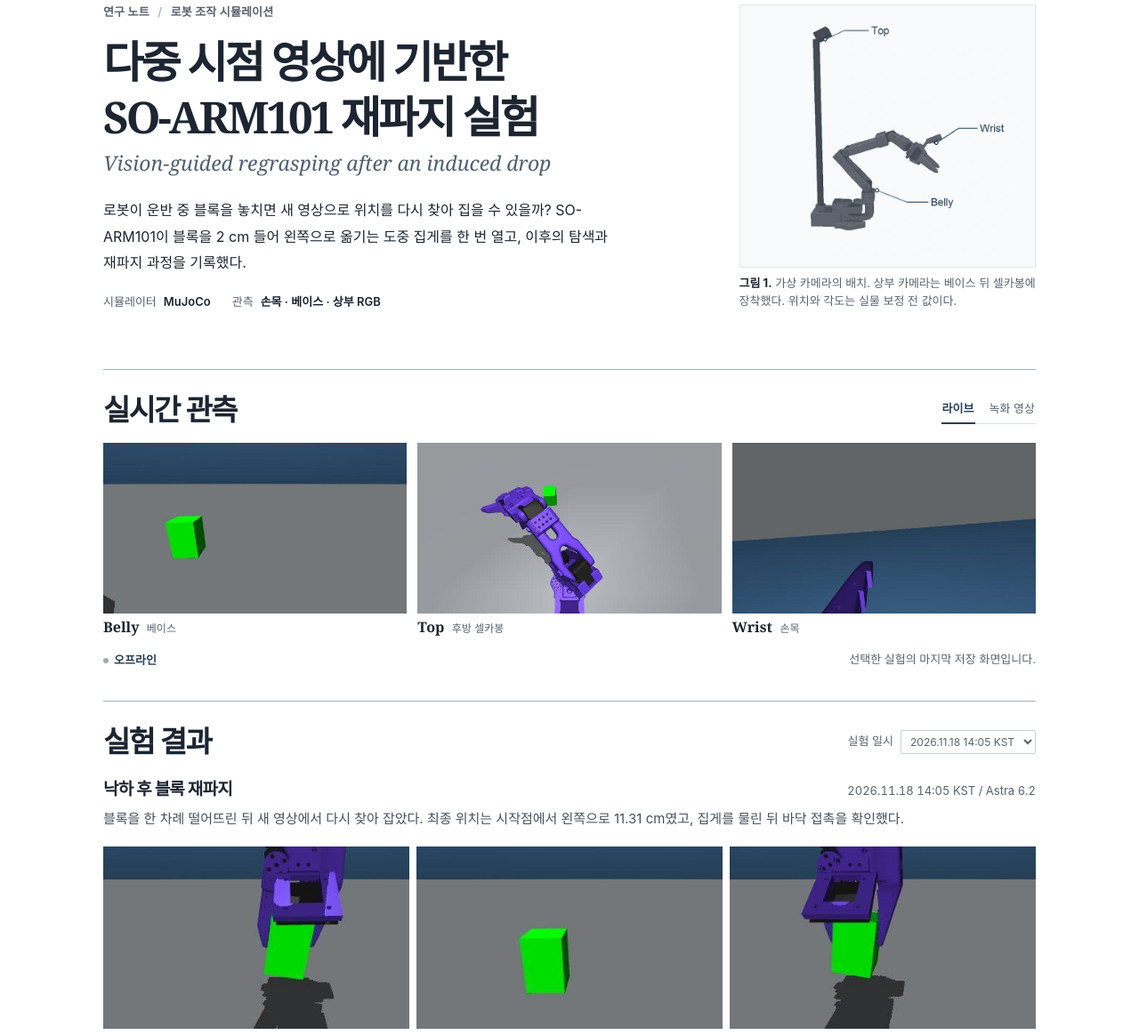
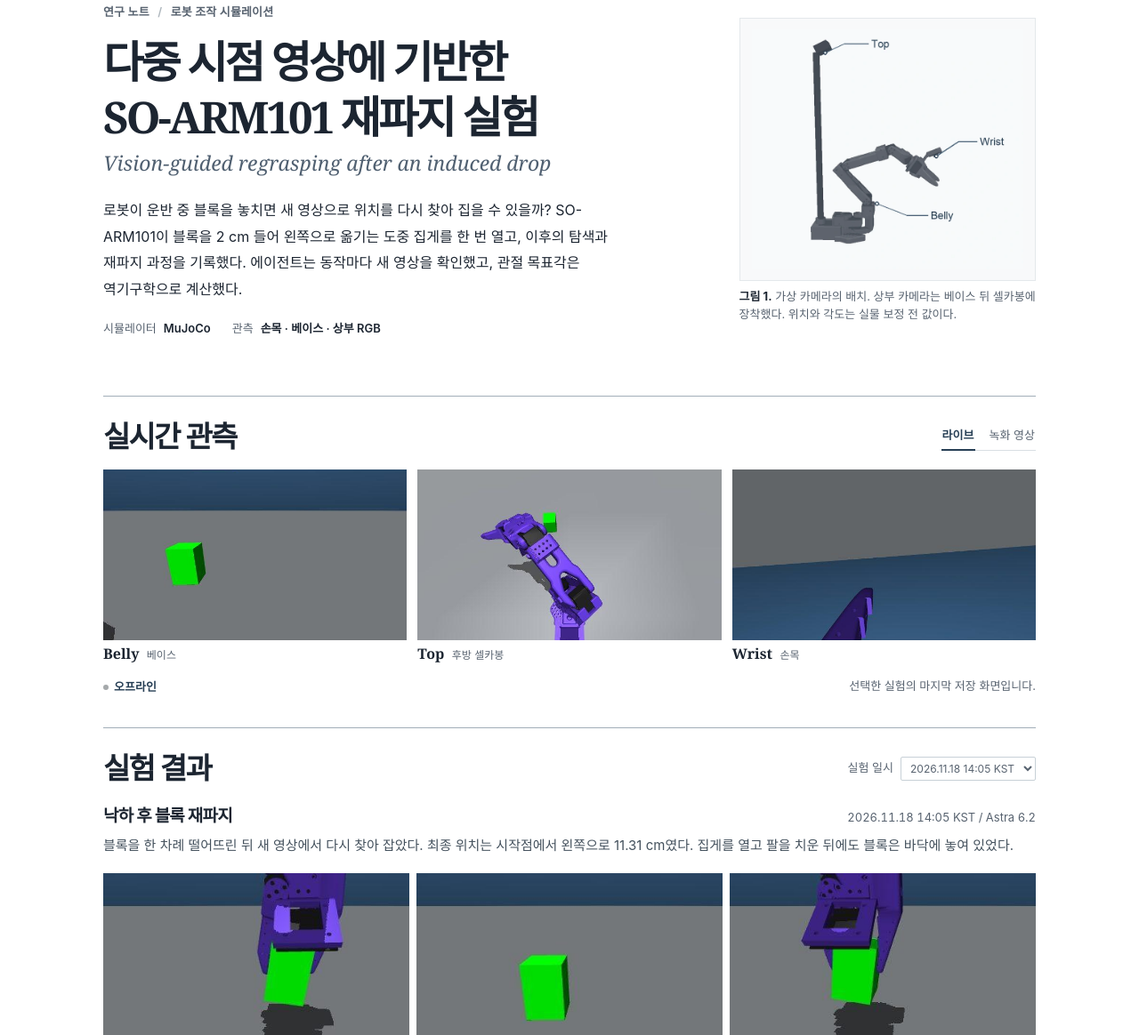
Before and after one commit to jhyeong687/so101-observatory, a plain HTML site: page docs/index.html in a window 1280 px wide. Shown: the part 137-1301 px from the top of the page at 89% size. Drawn offline with Linux system fonts and the light colour scheme; no server answers.

Commit message:
Clarify visual decision loop and final placement observation

```diff
--- a/docs/app.js
+++ b/docs/app.js
@@ -135,7 +135,7 @@ async function selectRun(id) {
   const result=run.result;
   const recovered=result.drops===1 && result.landed_after_drop && result.lifts_cm[1]>0 && result.second_carry_cm>0 && result.final_left_cm>0 && result.released_on_floor;
   byId("outcome").textContent=recovered
-    ? "블록을 한 차례 떨어뜨린 뒤 새 영상에서 다시 찾아 잡았다. 최종 위치는 시작점에서 왼쪽으로 "+result.final_left_cm+" cm였고, 집게를 물린 뒤 바닥 접촉을 확인했다."
+    ? "블록을 한 차례 떨어뜨린 뒤 새 영상에서 다시 찾아 잡았다. 최종 위치는 시작점에서 왼쪽으로 "+result.final_left_cm+" cm였다. 집게를 열고 팔을 치운 뒤에도 블록은 바닥에 놓여 있었다."
     : "아래 표는 이 실행에서 기록한 물체 중심의 이동과 중간 낙하 횟수다.";
   byId("outcome").hidden=false;
   byId("replay").src=base+"replay.mp4";
--- a/docs/index.html
+++ b/docs/index.html
@@ -14,7 +14,7 @@
       <p class="paper-type">연구 노트 <span>/</span> 로봇 조작 시뮬레이션</p>
       <h1 id="title">다중 시점 영상에 기반한<br>SO-ARM101 재파지 실험</h1>
       <p class="subtitle" lang="en">Vision-guided regrasping after an induced drop</p>
-      <p class="abstract-text">로봇이 운반 중 블록을 놓치면 새 영상으로 위치를 다시 찾아 집을 수 있을까? SO-ARM101이 블록을 2&nbsp;cm 들어 왼쪽으로 옮기는 도중 집게를 한 번 열고, 이후의 탐색과 재파지 과정을 기록했다.</p>
+      <p class="abstract-text">로봇이 운반 중 블록을 놓치면 새 영상으로 위치를 다시 찾아 집을 수 있을까? SO-ARM101이 블록을 2&nbsp;cm 들어 왼쪽으로 옮기는 도중 집게를 한 번 열고, 이후의 탐색과 재파지 과정을 기록했다. 에이전트는 동작마다 새 영상을 확인했고, 관절 목표각은 역기구학으로 계산했다.</p>
       <dl class="method"><div><dt>시뮬레이터</dt><dd>MuJoCo</dd></div><div><dt>관측</dt><dd>손목 · 베이스 · 상부 RGB</dd></div></dl>
     </div>
     <figure class="diagram"><div><img src="assets/camera-layout.webp" alt="시뮬레이션 모델 측면도. 탑 카메라는 베이스 뒤 셀카봉 위에, 손목 카메라는 집게 위에, 베이스 카메라는 팔 하단에 위치한다."></div>
```
